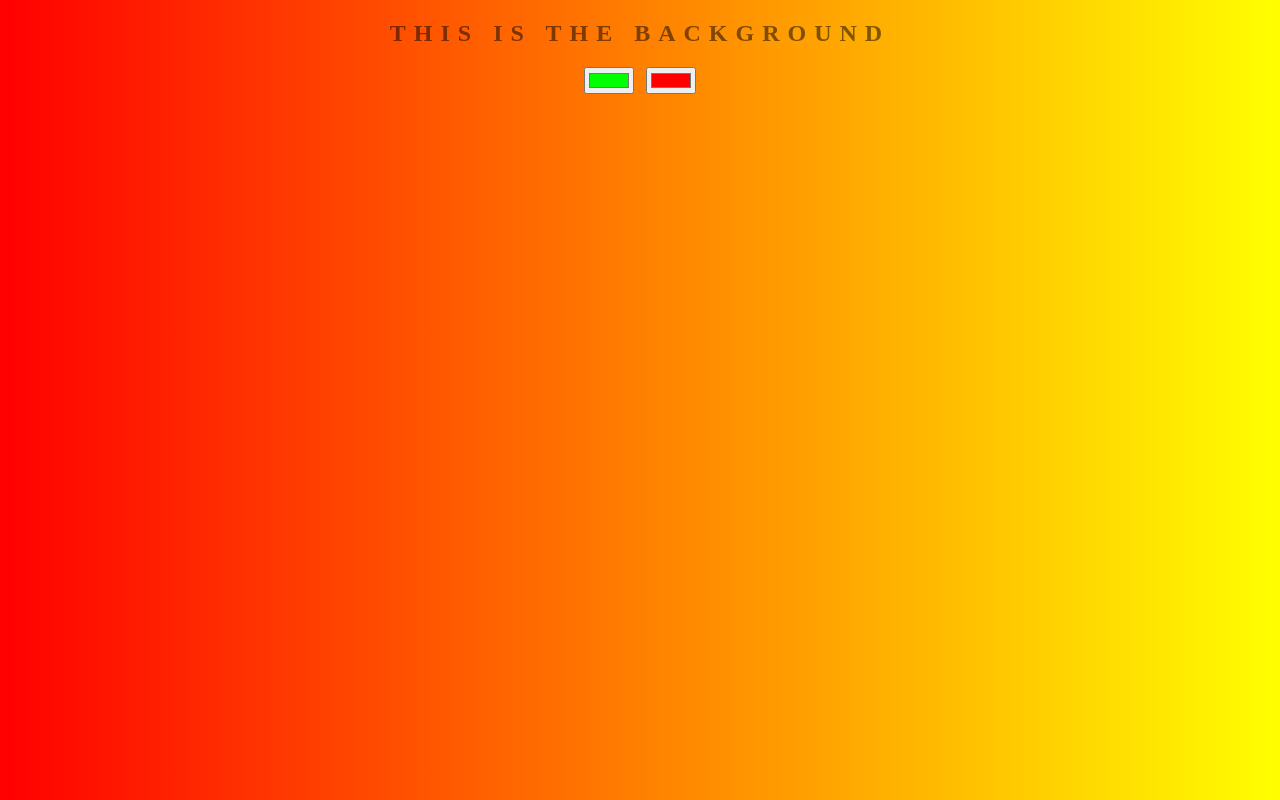
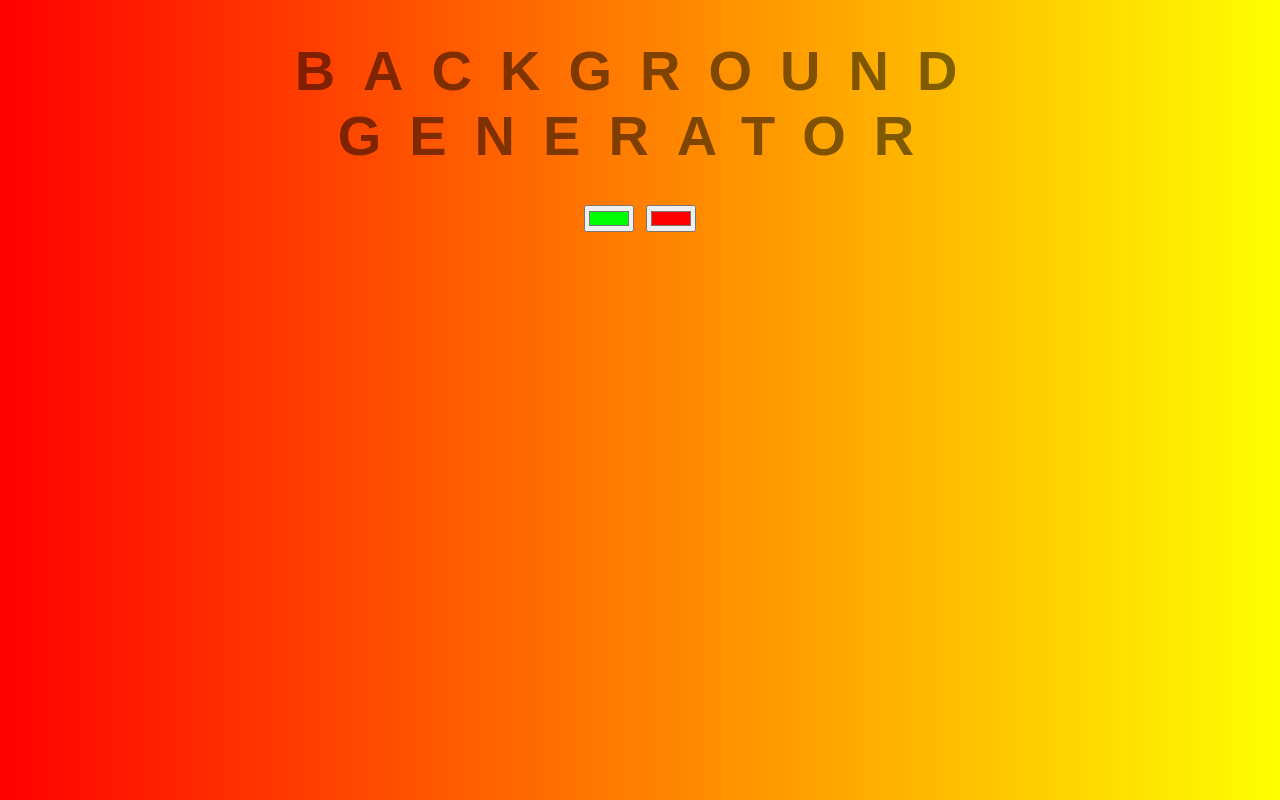
Before and after one commit to fedryalvindra/background-generator, a plain HTML site: page index.html in a window 1280 px wide. Drawn offline with Linux system fonts and the light colour scheme.

Commit message:
fix merge issue

```diff
--- a/index.html
+++ b/index.html
@@ -7,7 +7,7 @@
     <link rel="stylesheet" href="style.css">
 </head>
 <body id="gradient">
-    <h2>This is the background</h2>
+    <h1>Background generator</h1>
     <input class="color1" type="color" name="color1" value="#00ff00">
     <input class="color2" type="color" name="color2" value="#ff0000">
     <h3></h3>
```
